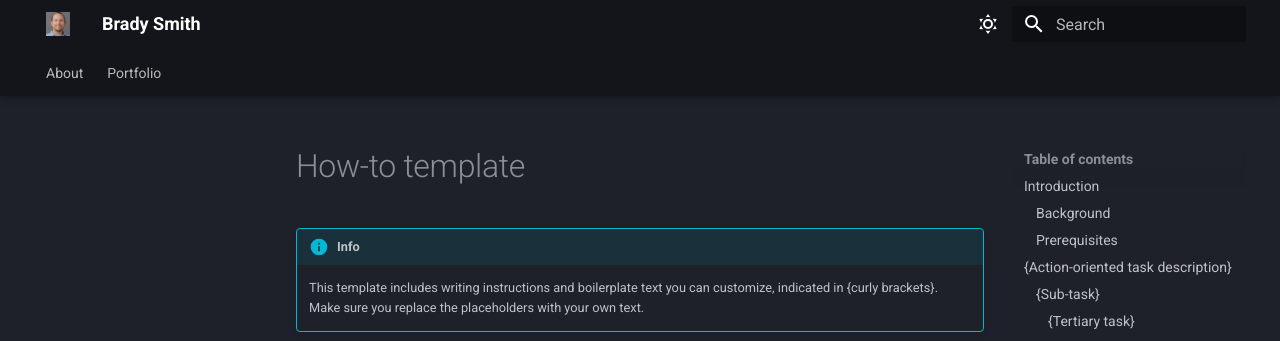
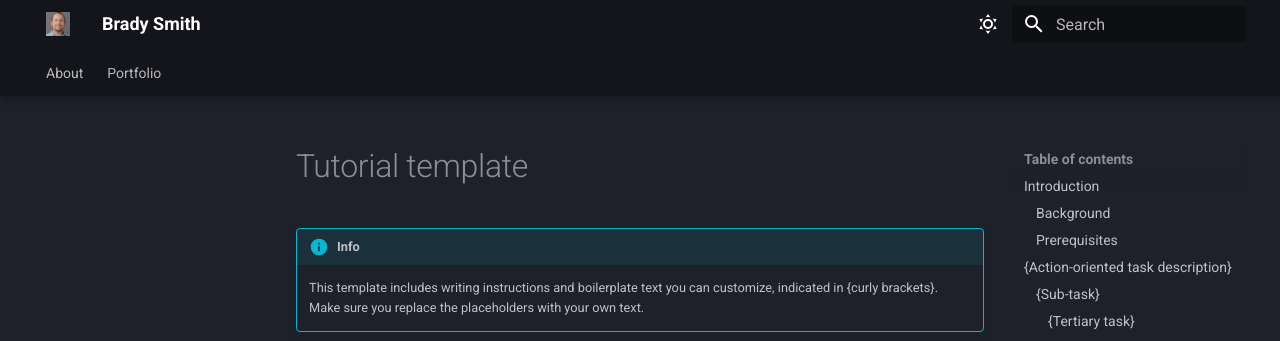
Before and after one commit to brasmi/brasmi.github.io, an MkDocs documentation site: the page built from docs/portfolio/writing-samples/diataxis-templates/tutorial.md, in a window 1280 px wide and 900 px high. Shown: the top 341 px of the window. Built offline with MkDocs 1.6.1 and Material for MkDocs 9.7.7, drawn with Linux system fonts in a browser that asks for light colours.

Commit message:
fixed title

```diff
--- a/docs/portfolio/writing-samples/diataxis-templates/tutorial.md
+++ b/docs/portfolio/writing-samples/diataxis-templates/tutorial.md
@@ -1,4 +1,4 @@
-# How-to template
+# Tutorial template
 
 !!! info
     This template includes writing instructions and boilerplate text you can customize, indicated in {curly brackets}. Make sure you replace the placeholders with your own text.
```
